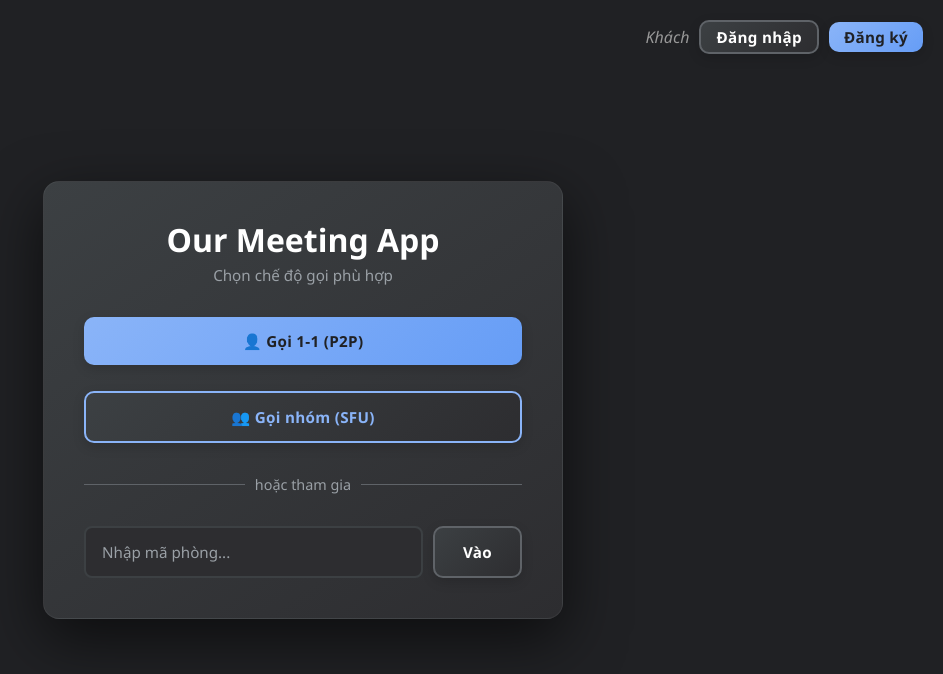
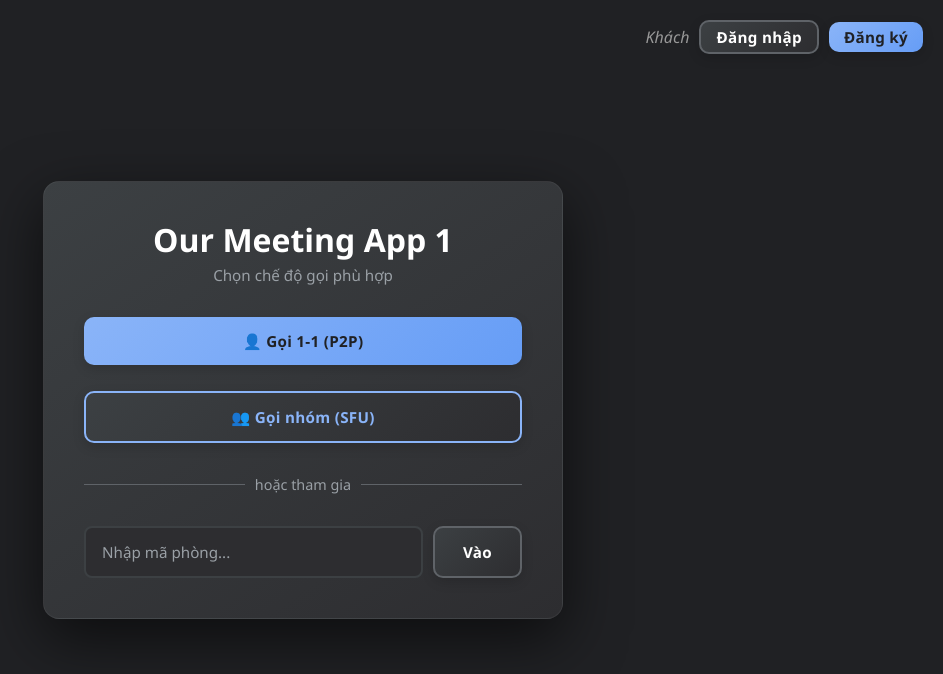
Before and after one commit to Qu11et/video-call-web-app, a React (Vite) app in the folder video-call-frontend/: page / in a window 1280 px wide. Shown: the top 674 px of the page, without its empty margins (337-1280 px from the left). Built offline with nearby package versions, Linux system fonts and the light colour scheme; no server answers.

Commit message:
dat lai ten cho job

```diff
--- a/video-call-frontend/src/pages/LandingPage.tsx
+++ b/video-call-frontend/src/pages/LandingPage.tsx
@@ -112,7 +112,7 @@ export default function LandingPage() {
         )}
       </div>
       <div className="landing-card">
-        <h1>Our Meeting App</h1>
+        <h1>Our Meeting App 1</h1>
         <p>Chọn chế độ gọi phù hợp</p>
 
         <div className="action-container">
```
